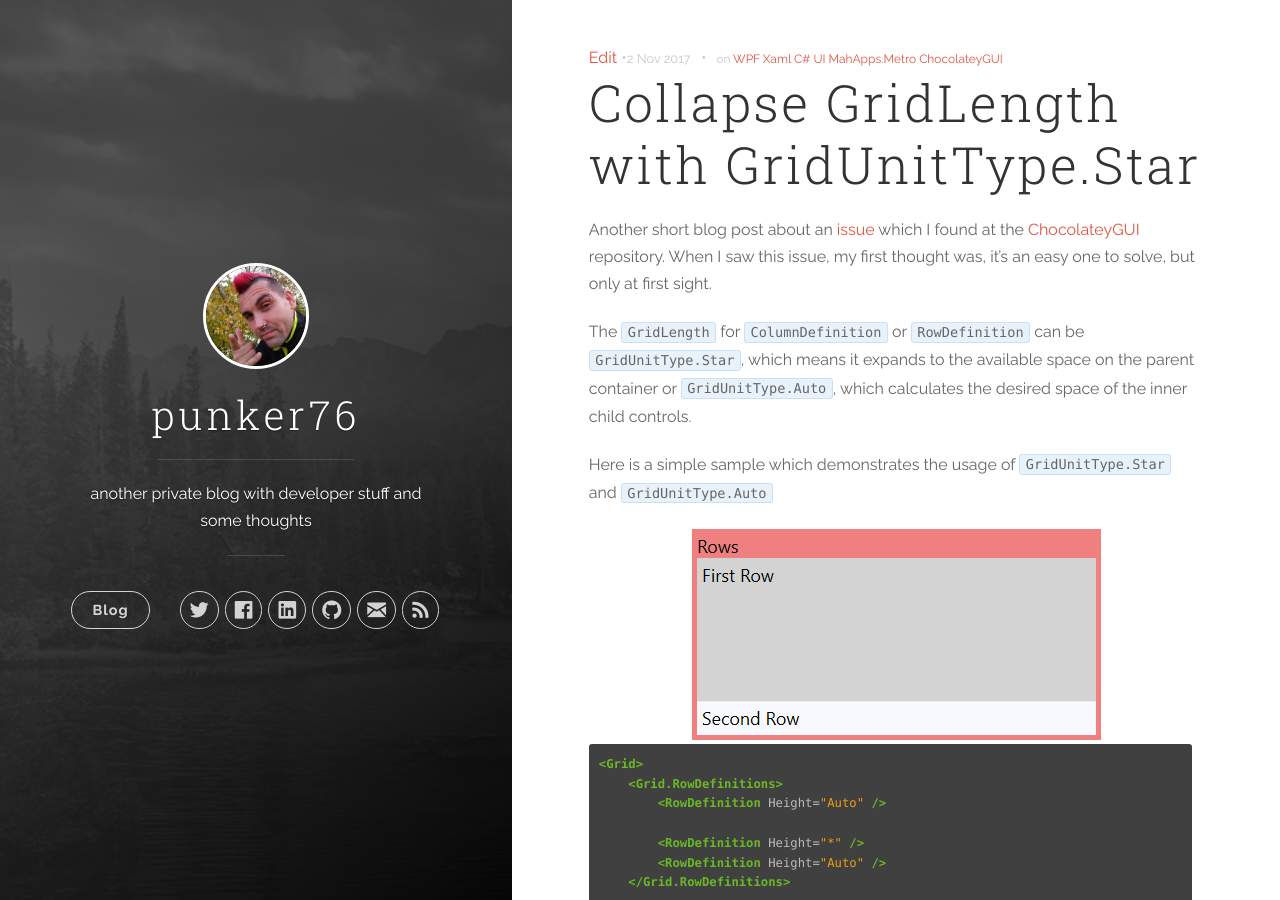
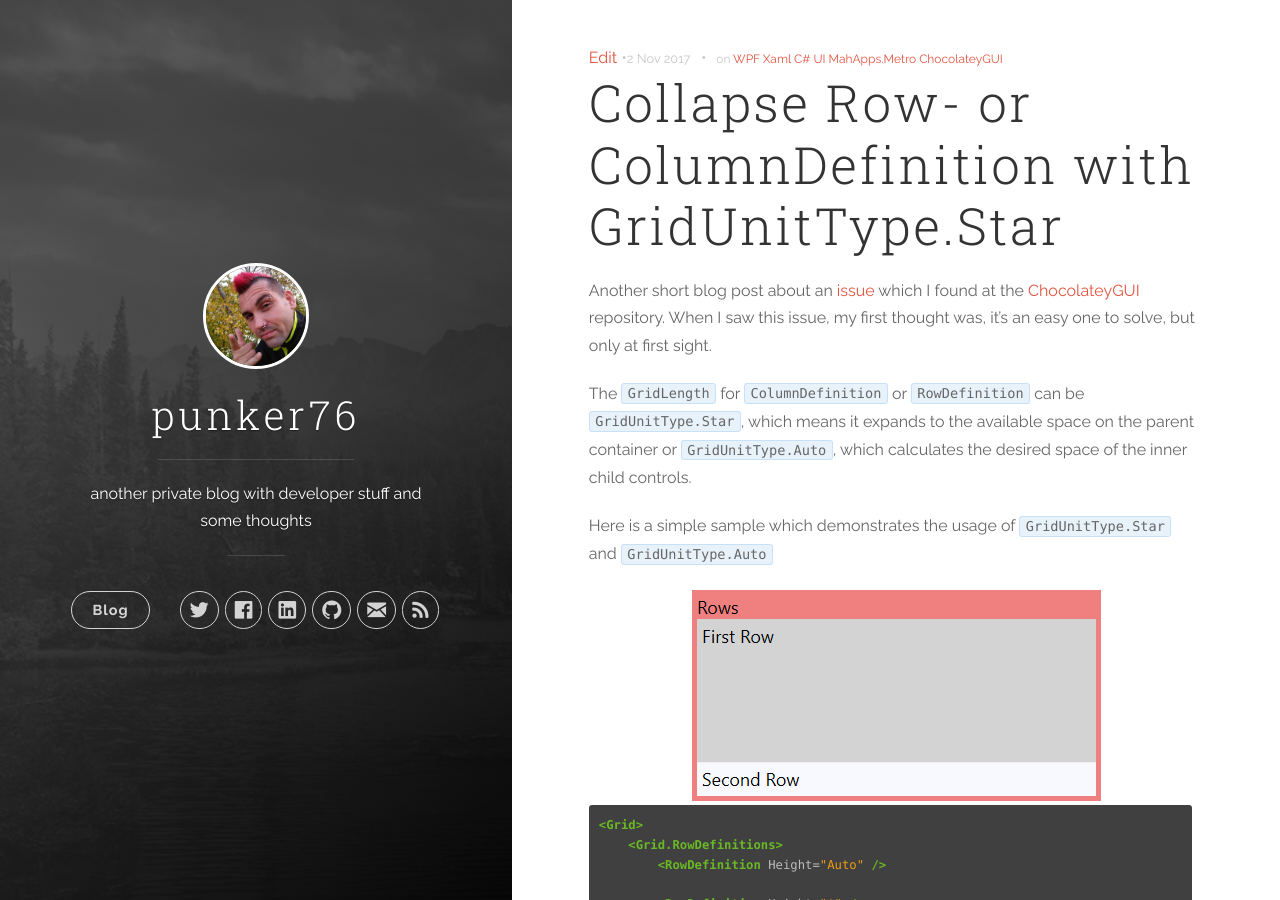
Before and after one commit to punker76/jekyll.jkarger.de, a Jekyll site: the page built from _posts/2017-11-02-collapse-row-or-column-definition-with-gridunittype-star.markdown, in a window 1280 px wide and 900 px high. Built offline with Jekyll 4.4.1, drawn with Linux system fonts in a browser that asks for light colours; nearby versions of some CDN libraries; comment, search, counter and statistics services are not loaded.

Commit message:
part 2: better title "Collapse GridLength with GridUnitType.Star"

```diff
--- a/_posts/2017-11-02-collapse-row-or-column-definition-with-gridunittype-star.markdown
+++ b/_posts/2017-11-02-collapse-row-or-column-definition-with-gridunittype-star.markdown
@@ -1,6 +1,6 @@
 ---
 layout:     post
-title:      "Collapse GridLength with GridUnitType.Star"
+title:      "Collapse Row- or ColumnDefinition with GridUnitType.Star"
 date:       2017-11-02 22:20:08 +0100
 comments:   true
 categories: [Develop,MahApps.Metro,ChocolateyGUI]
```
